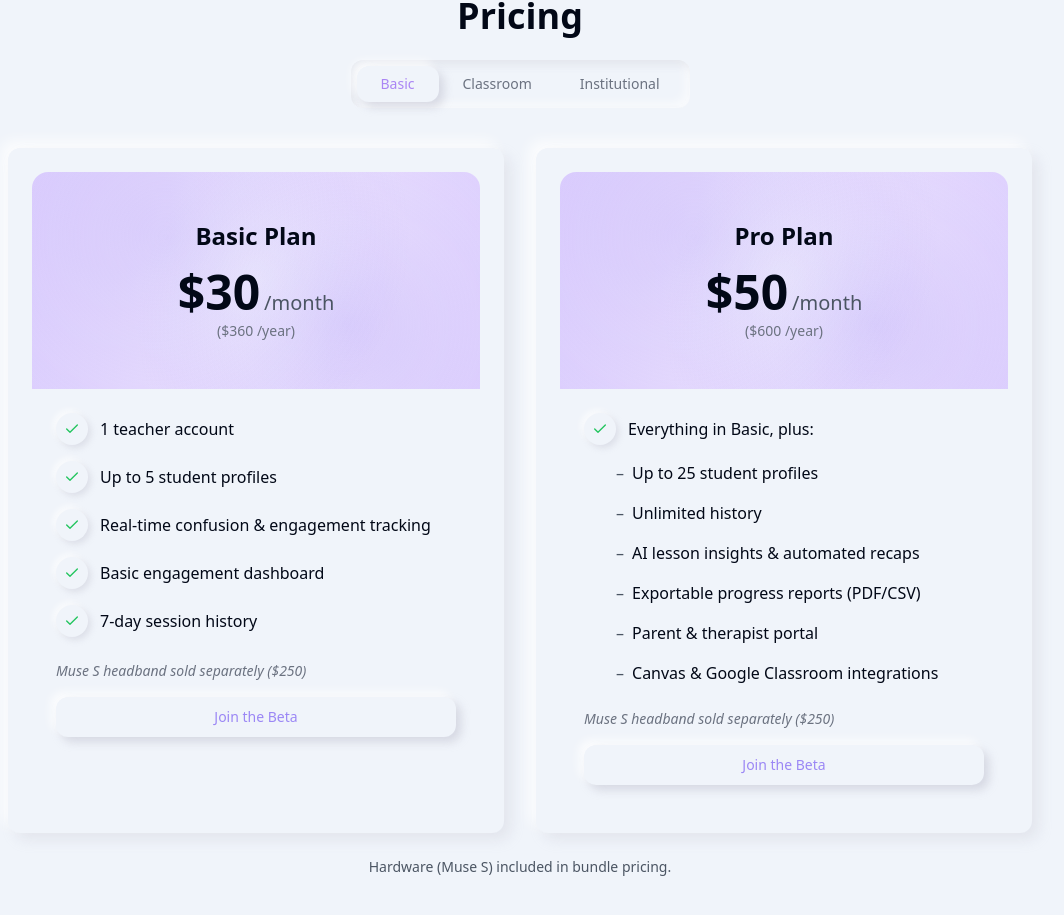
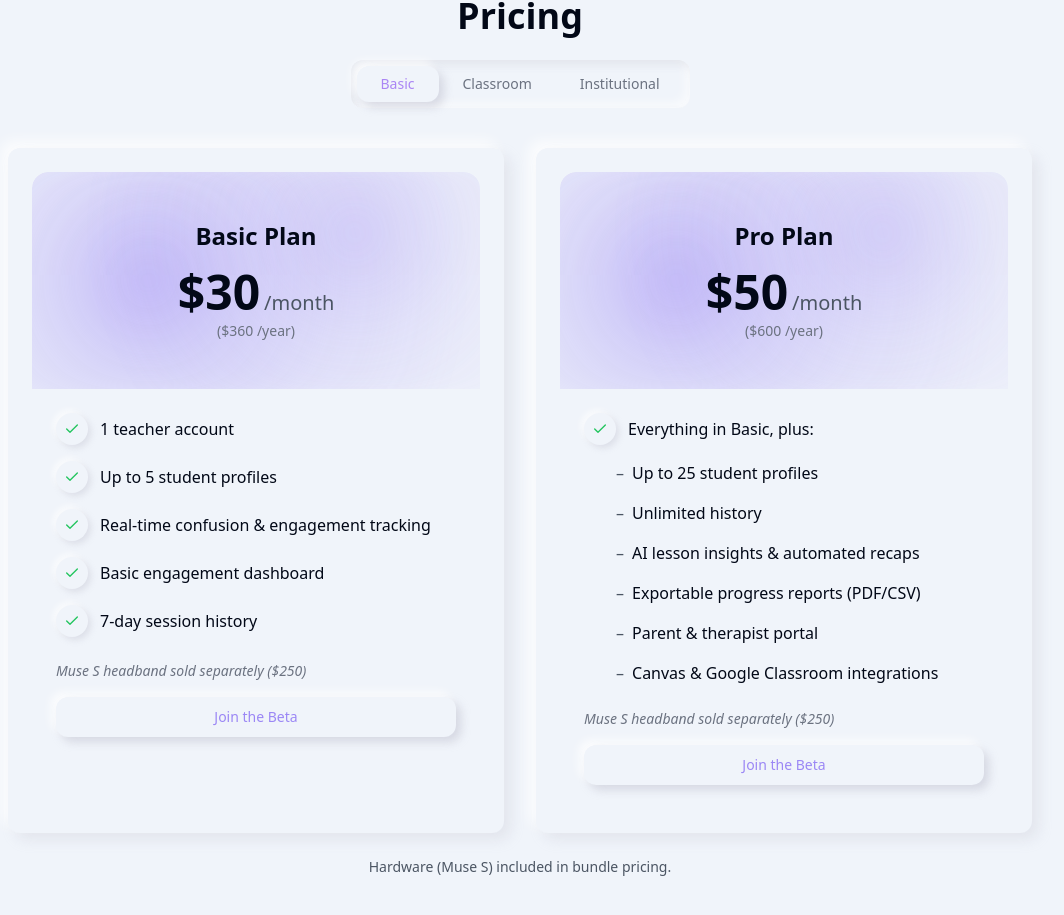
Before and after one commit to JoshLute/attune-web, a React (Vite) app: page / in a window 1280 px wide. Shown: the part 3028-3943 px from the top of the page, without its empty margins (120-1184 px from the left). Built offline with nearby package versions, Linux system fonts and the light colour scheme.

Commit message:
Refactor: Abstract pricing header gradients
Update pricing card header gradients to be more abstract and nebulous.

```diff
--- a/src/components/sections/PricingSection.tsx
+++ b/src/components/sections/PricingSection.tsx
@@ -40,14 +40,30 @@ const PricingSection = ({ onContactUs }: PricingSectionProps) => {
               <div className="neumorphic-card rounded-xl overflow-hidden">
                 <div className="px-6 py-12 rounded-t-xl relative overflow-hidden"
                      style={{
-                       background: `radial-gradient(circle at 50% 50%, rgba(255, 255, 255, 0.95) 0%, rgba(236, 225, 255, 0.9) 50%, rgba(221, 205, 255, 0.85) 100%)`,
-                       borderRadius: '16px 16px 0 0'
+                       background: `#f0f4fa`,
+                       borderRadius: '16px 16px 0 0',
+                       position: 'relative'
                      }}>
-                  <div className="absolute inset-0"
+                  <div className="absolute inset-0 rounded-t-xl overflow-hidden"
                        style={{
-                         background: 'radial-gradient(circle at 30% 30%, rgba(155, 135, 245, 0.25) 0%, rgba(155, 135, 245, 0.1) 40%, transparent 70%), radial-gradient(circle at 70% 70%, rgba(155, 135, 245, 0.25) 0%, rgba(155, 135, 245, 0.1) 30%, transparent 60%)',
+                         background: 'transparent',
                          borderRadius: '16px 16px 0 0'
-                       }}></div>
+                       }}>
+                    <div className="absolute inset-0 opacity-90"
+                         style={{
+                           background: 'radial-gradient(circle at 30% 50%, rgba(155, 135, 245, 0.6) 0%, rgba(155, 135, 245, 0.3) 25%, rgba(155, 135, 245, 0.1) 50%, transparent 80%)',
+                           filter: 'blur(15px)',
+                           borderRadius: '16px 16px 0 0',
+                           transform: 'scale(1.2)'
+                         }}></div>
+                    <div className="absolute inset-0 opacity-70"
+                         style={{
+                           background: 'radial-gradient(circle at 70% 30%, rgba(169, 151, 245, 0.5) 0%, rgba(169, 151, 245, 0.2) 30%, transparent 70%)',
+                           filter: 'blur(10px)',
+                           borderRadius: '16px 16px 0 0',
+                           transform: 'scale(1.1)'
+                         }}></div>
+                  </div>
                   <div className="relative z-10">
                     <h3 className="text-2xl font-bold text-center">Basic Plan</h3>
                     <div className="text-center mt-4">
@@ -104,14 +120,30 @@ const PricingSection = ({ onContactUs }: PricingSectionProps) => {
               <div className="neumorphic-card rounded-xl overflow-hidden">
                 <div className="px-6 py-12 rounded-t-xl relative overflow-hidden"
                      style={{
-                       background: `radial-gradient(circle at 50% 50%, rgba(255, 255, 255, 0.95) 0%, rgba(236, 225, 255, 0.9) 50%, rgba(221, 205, 255, 0.85) 100%)`,
-                       borderRadius: '16px 16px 0 0'
+                       background: `#f0f4fa`,
+                       borderRadius: '16px 16px 0 0',
+                       position: 'relative'
                      }}>
-                  <div className="absolute inset-0"
+                  <div className="absolute inset-0 rounded-t-xl overflow-hidden"
                        style={{
-                         background: 'radial-gradient(circle at 30% 30%, rgba(155, 135, 245, 0.25) 0%, rgba(155, 135, 245, 0.1) 40%, transparent 70%), radial-gradient(circle at 70% 70%, rgba(155, 135, 245, 0.25) 0%, rgba(155, 135, 245, 0.1) 30%, transparent 60%)',
+                         background: 'transparent',
                          borderRadius: '16px 16px 0 0'
-                       }}></div>
+                       }}>
+                    <div className="absolute inset-0 opacity-90"
+                         style={{
+                           background: 'radial-gradient(circle at 30% 50%, rgba(155, 135, 245, 0.6) 0%, rgba(155, 135, 245, 0.3) 25%, rgba(155, 135, 245, 0.1) 50%, transparent 80%)',
+                           filter: 'blur(15px)',
+                           borderRadius: '16px 16px 0 0',
+                           transform: 'scale(1.2)'
+                         }}></div>
+                    <div className="absolute inset-0 opacity-70"
+                         style={{
+                           background: 'radial-gradient(circle at 70% 30%, rgba(169, 151, 245, 0.5) 0%, rgba(169, 151, 245, 0.2) 30%, transparent 70%)',
+                           filter: 'blur(10px)',
+                           borderRadius: '16px 16px 0 0',
+                           transform: 'scale(1.1)'
+                         }}></div>
+                  </div>
                   <div className="relative z-10">
                     <h3 className="text-2xl font-bold text-center">Pro Plan</h3>
                     <div className="text-center mt-4">
@@ -170,14 +202,30 @@ const PricingSection = ({ onContactUs }: PricingSectionProps) => {
             <div className="neumorphic-card rounded-xl overflow-hidden">
               <div className="px-6 py-12 rounded-t-xl relative overflow-hidden"
                    style={{
-                     background: `radial-gradient(circle at 50% 50%, rgba(255, 255, 255, 0.95) 0%, rgba(236, 225, 255, 0.9) 50%, rgba(221, 205, 255, 0.85) 100%)`,
-                     borderRadius: '16px 16px 0 0'
+                     background: `#f0f4fa`,
+                     borderRadius: '16px 16px 0 0',
+                     position: 'relative'
                    }}>
-                <div className="absolute inset-0"
+                <div className="absolute inset-0 rounded-t-xl overflow-hidden"
                      style={{
-                       background: 'radial-gradient(circle at 30% 30%, rgba(155, 135, 245, 0.25) 0%, rgba(155, 135, 245, 0.1) 40%, transparent 70%), radial-gradient(circle at 70% 70%, rgba(155, 135, 245, 0.25) 0%, rgba(155, 135, 245, 0.1) 30%, transparent 60%)',
+                       background: 'transparent',
                        borderRadius: '16px 16px 0 0'
-                     }}></div>
+                     }}>
+                  <div className="absolute inset-0 opacity-90"
+                       style={{
+                         background: 'radial-gradient(circle at 30% 50%, rgba(155, 135, 245, 0.6) 0%, rgba(155, 135, 245, 0.3) 25%, rgba(155, 135, 245, 0.1) 50%, transparent 80%)',
+                         filter: 'blur(15px)',
+                         borderRadius: '16px 16px 0 0',
+                         transform: 'scale(1.2)'
+                       }}></div>
+                  <div className="absolute inset-0 opacity-70"
+                       style={{
+                         background: 'radial-gradient(circle at 70% 30%, rgba(169, 151, 245, 0.5) 0%, rgba(169, 151, 245, 0.2) 30%, transparent 70%)',
+                         filter: 'blur(10px)',
+                         borderRadius: '16px 16px 0 0',
+                         transform: 'scale(1.1)'
+                       }}></div>
+                </div>
                 <div className="relative z-10">
                   <h3 className="text-2xl font-bold text-center">Classroom Bundle</h3>
                   <div className="text-center mt-4">
@@ -237,14 +285,30 @@ const PricingSection = ({ onContactUs }: PricingSectionProps) => {
             <div className="neumorphic-card rounded-xl overflow-hidden">
               <div className="px-6 py-12 rounded-t-xl relative overflow-hidden"
                    style={{
-                     background: `radial-gradient(circle at 50% 50%, rgba(255, 255, 255, 0.95) 0%, rgba(236, 225, 255, 0.9) 50%, rgba(221, 205, 255, 0.85) 100%)`,
-                     borderRadius: '16px 16px 0 0'
+                     background: `#f0f4fa`,
+                     borderRadius: '16px 16px 0 0',
+                     position: 'relative'
                    }}>
-                <div className="absolute inset-0"
+                <div className="absolute inset-0 rounded-t-xl overflow-hidden"
                      style={{
-                       background: 'radial-gradient(circle at 30% 30%, rgba(155, 135, 245, 0.25) 0%, rgba(155, 135, 245, 0.1) 40%, transparent 70%), radial-gradient(circle at 70% 70%, rgba(155, 135, 245, 0.25) 0%, rgba(155, 135, 245, 0.1) 30%, transparent 60%)',
+                       background: 'transparent',
                        borderRadius: '16px 16px 0 0'
-                     }}></div>
+                     }}>
+                  <div className="absolute inset-0 opacity-90"
+                       style={{
+                         background: 'radial-gradient(circle at 30% 50%, rgba(155, 135, 245, 0.6) 0%, rgba(155, 135, 245, 0.3) 25%, rgba(155, 135, 245, 0.1) 50%, transparent 80%)',
+                         filter: 'blur(15px)',
+                         borderRadius: '16px 16px 0 0',
+                         transform: 'scale(1.2)'
+                       }}></div>
+                  <div className="absolute inset-0 opacity-70"
+                       style={{
+                         background: 'radial-gradient(circle at 70% 30%, rgba(169, 151, 245, 0.5) 0%, rgba(169, 151, 245, 0.2) 30%, transparent 70%)',
+                         filter: 'blur(10px)',
+                         borderRadius: '16px 16px 0 0',
+                         transform: 'scale(1.1)'
+                       }}></div>
+                </div>
                 <div className="relative z-10">
                   <h3 className="text-2xl font-bold text-center">Institutional License</h3>
                   <div className="text-center mt-4">
```
